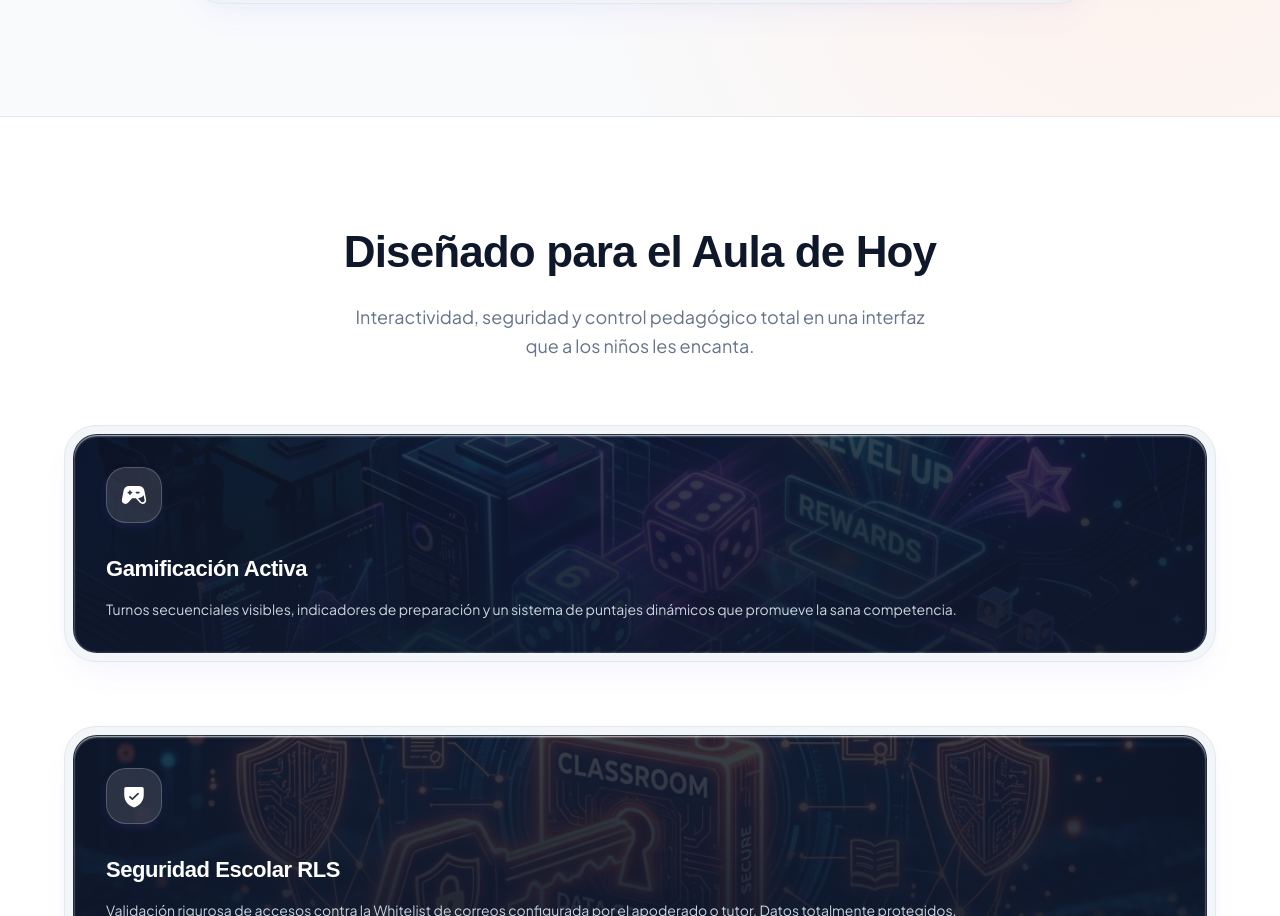
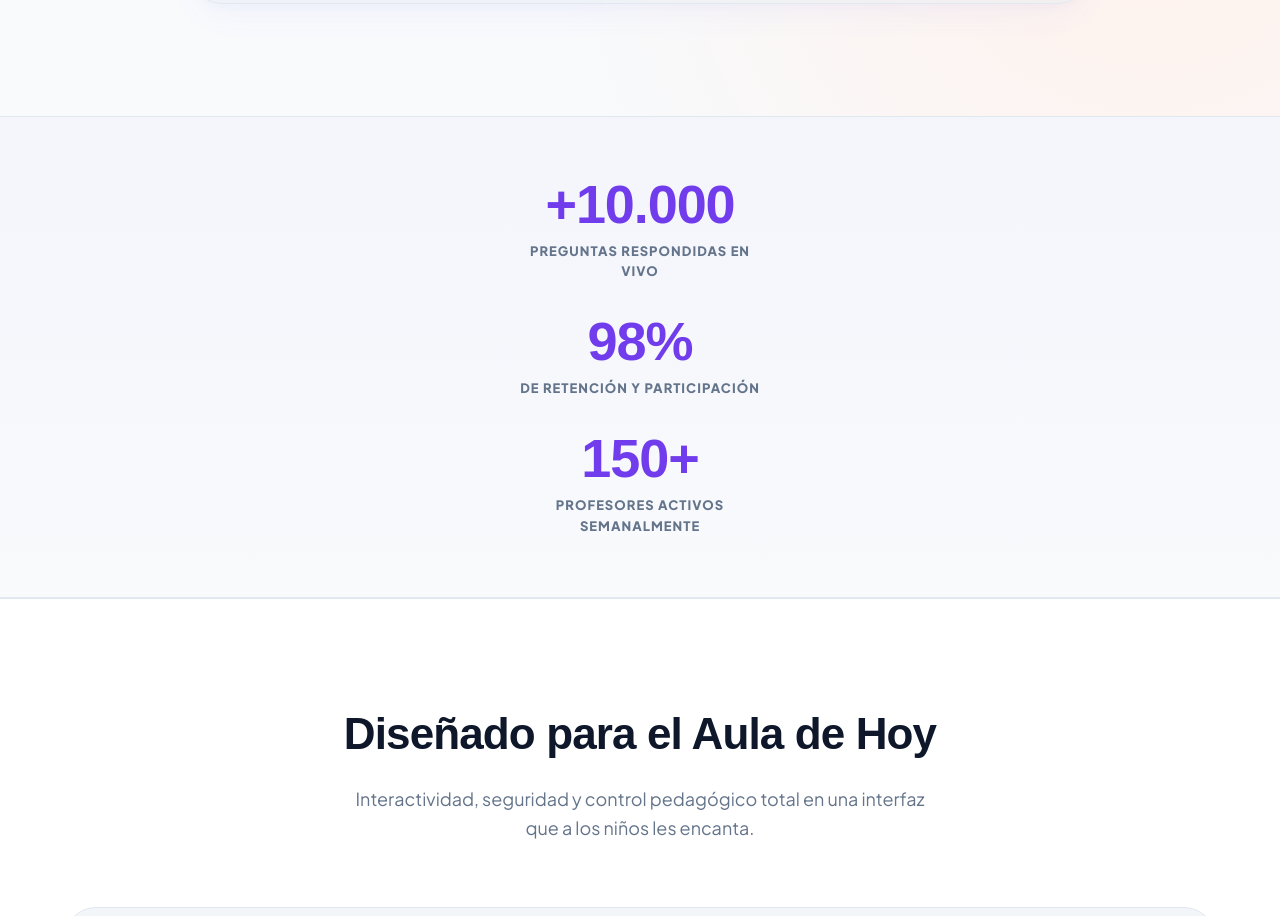
Before and after one commit to agrolara/eduquiz-saas, a React (Vite) app in the folder saas-quiz/: page / in a window 1280 px wide. Shown: the part 1203-2119 px from the top of the page. Built offline with nearby package versions, Linux system fonts and the light colour scheme; a web font is replaced by a local one.

Commit message:
feat: integracion de seccion de impacto y estadisticas (social proof) en la landing

```diff
--- a/saas-quiz/src/components/LandingPage.jsx
+++ b/saas-quiz/src/components/LandingPage.jsx
@@ -182,6 +182,25 @@ export default function LandingPage() {
         </div>
       </section>
 
+      <section className="stats-section">
+        <div className="container">
+          <div className="stats-grid">
+            <div className="stat-card">
+              <span className="stat-number">+10.000</span>
+              <span className="stat-label">Preguntas respondidas en vivo</span>
+            </div>
+            <div className="stat-card">
+              <span className="stat-number">98%</span>
+              <span className="stat-label">De retención y participación</span>
+            </div>
+            <div className="stat-card">
+              <span className="stat-number">150+</span>
+              <span className="stat-label">Profesores activos semanalmente</span>
+            </div>
+          </div>
+        </div>
+      </section>
+
       <section className="features-section">
         <div className="container">
           <div className="section-header">
--- a/saas-quiz/src/index.css
+++ b/saas-quiz/src/index.css
@@ -1260,3 +1260,56 @@ button, input, select, textarea {
   color: #ffffff !important;
   border: 1px solid rgba(255, 255, 255, 0.2) !important;
 }
+
+/* Impact and Statistics (Social Proof) Section */
+.stats-section {
+  padding: 60px 0;
+  background: linear-gradient(180deg, rgba(99, 102, 241, 0.03) 0%, rgba(99, 102, 241, 0) 100%);
+  border-top: 1px solid var(--border-light);
+  border-bottom: 1px solid var(--border-light);
+}
+
+.stats-grid {
+  display: grid;
+  grid-template-cols: repeat(3, 1fr);
+  gap: 32px;
+}
+
+@media (max-width: 768px) {
+  .stats-grid {
+    grid-template-cols: 1fr;
+    gap: 32px;
+    text-align: center;
+  }
+}
+
+.stat-card {
+  display: flex;
+  flex-direction: column;
+  align-items: center;
+  text-align: center;
+  transition: var(--transition-normal);
+}
+
+.stat-card:hover {
+  transform: translateY(-2px);
+}
+
+.stat-number {
+  font-family: var(--font-display);
+  font-size: 54px;
+  font-weight: 800;
+  line-height: 1;
+  color: var(--brand);
+  margin-bottom: 10px;
+  letter-spacing: -0.02em;
+}
+
+.stat-label {
+  font-size: 13px;
+  font-weight: 800;
+  text-transform: uppercase;
+  color: var(--text-muted);
+  letter-spacing: 0.08em;
+  max-width: 240px;
+}
```
